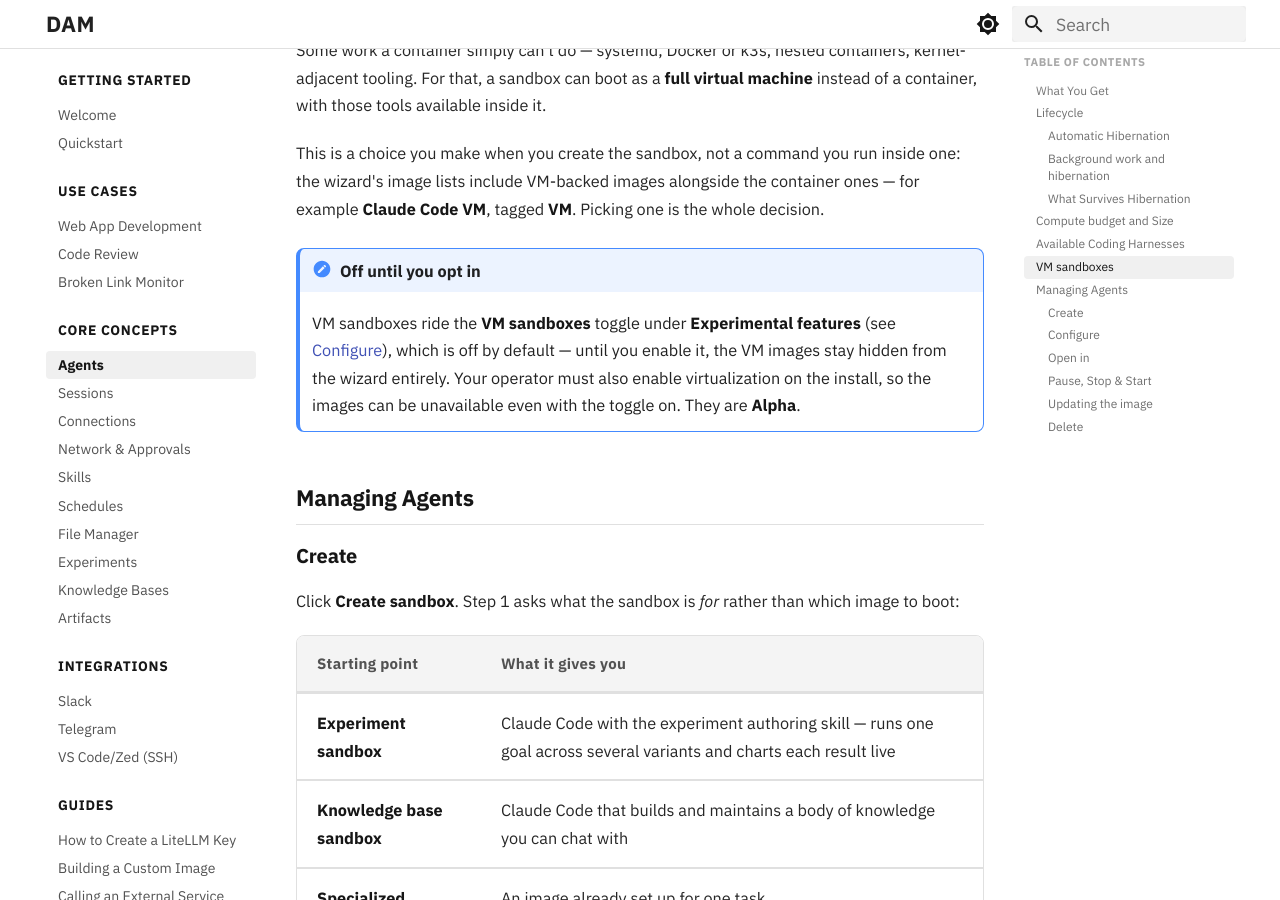
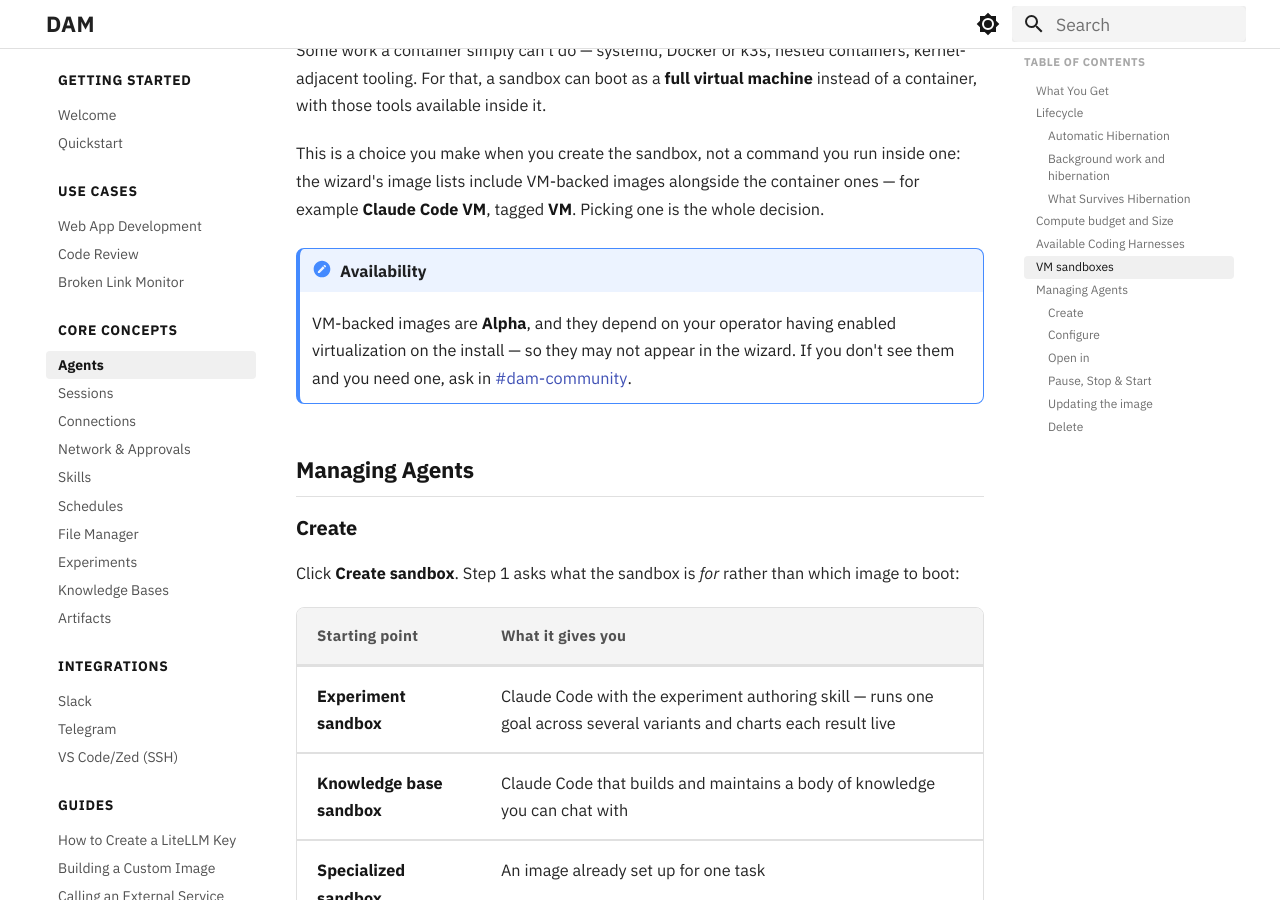
Before and after one commit to dam-agents/docs, an MkDocs documentation site: the page built from docs/core-concepts/agents.md, in a window 1280 px wide and 900 px high, scrolled down 4991 px. Built offline with MkDocs 1.6.1 and Material for MkDocs 9.7.7, drawn with Linux system fonts in a browser that asks for light colours; some of the changed text lies outside the part shown.

Commit message:
docs: stop mentioning feature gates entirely (#55)
The site named the per-user feature toggles (Advanced connections, VM
sandboxes) and the Experimental features settings tab when explaining why
Channels, Google connections, and VM images might be missing. Naming the gate
tells readers that unreleased surfaces exist and invites them to seek access.

Describe availability from the reader's side instead: say what to do if you
don't see the surface, and point at the working alternative. `/dam bind` covers
Channels for everyone; the contact channel covers the rest as ordinary support.

Reflects v0.2.12, the latest stable release.

Assisted-by: Claude Fable 5 <noreply@anthropic.com>

```diff
--- a/docs/core-concepts/agents.md
+++ b/docs/core-concepts/agents.md
@@ -122,11 +122,10 @@ This is a choice you make when you create the sandbox, not a command you run ins
 wizard's image lists include VM-backed images alongside the container ones — for example
 **Claude Code VM**, tagged **VM**. Picking one is the whole decision.
 
-!!! note "Off until you opt in"
-    VM sandboxes ride the **VM sandboxes** toggle under **Experimental features** (see
-    [Configure](#configure)), which is off by default — until you enable it, the VM images stay
-    hidden from the wizard entirely. Your operator must also enable virtualization on the install,
-    so the images can be unavailable even with the toggle on. They are **Alpha**.
+!!! note "Availability"
+    VM-backed images are **Alpha**, and they depend on your operator having enabled virtualization
+    on the install — so they may not appear in the wizard. If you don't see them and you need one,
+    ask in [#dam-community](../reference/contact.md).
 
 ## Managing Agents
 
@@ -163,8 +162,7 @@ From the sandbox's page, the left nav has these sections:
   changing it restarts a running sandbox on save)
 - **Connections** — link GitHub, API keys, and other credentials
 - **Channels** — connect the sandbox to a [Slack](../integrations/slack.md) conversation or
-  [Telegram](../integrations/telegram.md) chat, and set ambient mode — pre-release, and only
-  present if the **Advanced connections** toggle is on for your account
+  [Telegram](../integrations/telegram.md) chat, and set ambient mode
 - **Skills** — install or remove capabilities
 - **Schedules** — run recurring tasks
 - **Artifacts** — files the sandbox has published
```
Also changed, not shown: docs/core-concepts/connections.md (+3 -4 lines), docs/index.md (+2 -2 lines), docs/integrations/slack.md (+2 -2 lines), docs/use-cases/code-review.md (+4 -5 lines).
